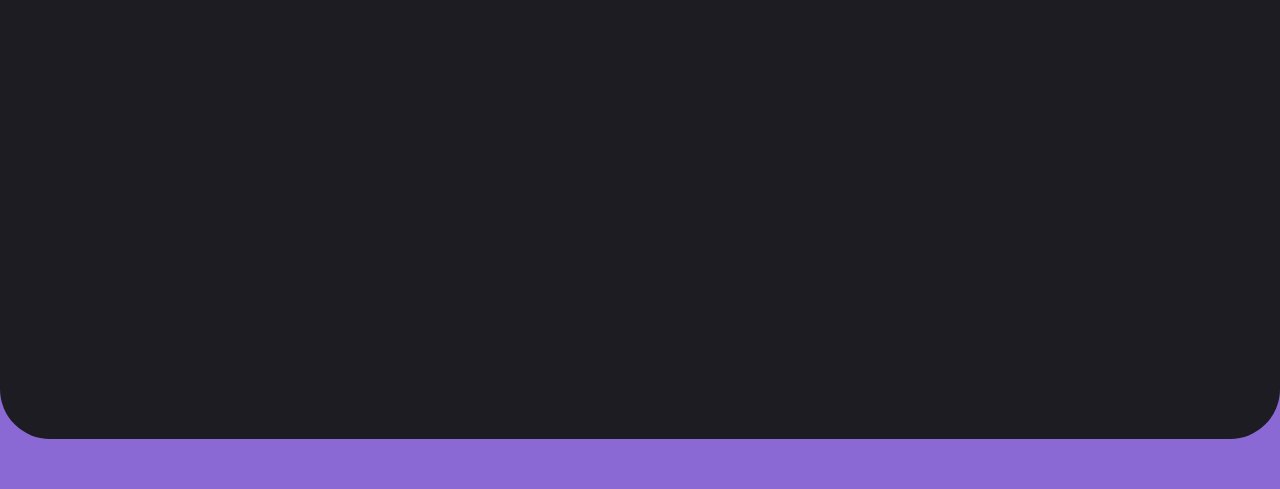
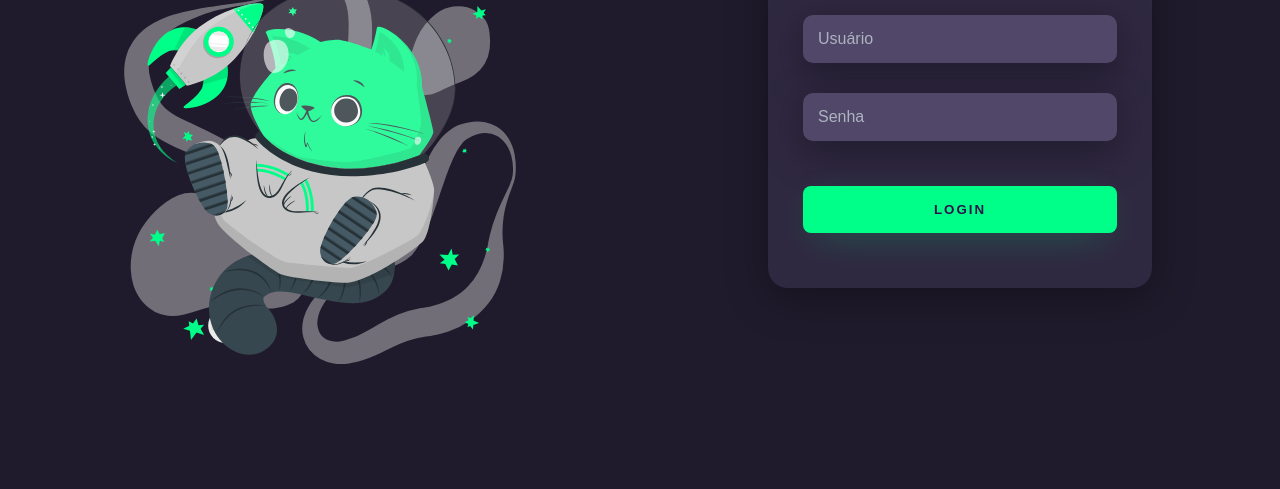
Before and after one commit to enzo-cezarg/ProjetoLogin, a plain HTML site: page index.html in a window 1280 px wide. Shown: the part 311-800 px from the top of the page. Drawn offline with Linux system fonts and the light colour scheme.

Commit message:
pagina finalizada

```diff
--- a/css/style.css
+++ b/css/style.css
@@ -1,24 +1,145 @@
+@import url('https://fonts.googleapis.com/css2?family=Noto+Sans&family=Roboto&display=swap');
+
 * {
     box-sizing: border-box;
 }
 
 body {
     margin: 0px;
+    font-family: 'Noto Sans', sans-serif;
 }
 
 #container {
-    background: #8A69D4;
+    background: #201b2c;
     width: 100vw;
     height: 100vh;
     display: flex;
-    flex-direction: row;
     justify-content: center;
     align-items: center;
 }
 
-#box {
-    width: 1280px;
-    height: 700px;
-    background-color: #1c1c22;
-    border-radius: 50px;
+.left-login {
+    width: 50vw;
+    height: 100vh;
+    display: flex;
+    flex-direction: column;
+    justify-content: center;
+    align-items: center;
 }
+
+.left-login > h1 {
+    color: #77ffc0;
+    font-size: 3vw;
+}
+
+.left-login-image {
+    width: 35vw;
+}
+
+.right-login {
+    width: 50vw;
+    height: 100vh;
+    display: flex;
+    justify-content: center;
+    align-items: center;
+}
+
+.card-login {
+    width: 60%;
+    display: flex;
+    justify-content: center;
+    align-items: center;
+    flex-direction: column;
+    padding: 30px 35px;
+    background: #2f2841;
+    border-radius: 20px;
+    box-shadow: 0px 10px 40px #00000056;
+}
+
+.card-login > h1 {
+    color: #00ff88;
+    font-weight: 800;
+}
+
+.fieldholder {
+    width: 100%;
+}
+
+.textfield {
+    width: 100%;
+    display: flex;
+    flex-direction: column;
+    align-items: flex-start;
+    justify-content: center;
+    margin: 10px 0px;
+}
+
+.textfield > label > input {
+    width: 100%;
+    border: none;
+    border-radius: 10px;
+    padding: 15px;
+    background-color: #514869;
+    color: #f0ffffde;
+    font-size: 12pt;
+    box-shadow: 0px 10px 40px #00000056;
+    outline: none;
+}
+
+.textfield > label {
+    color: #f0ffffde;
+    margin-bottom: 10px;
+}
+
+.textfield > label > input::placeholder {
+    color: #f0ffff94;
+}
+
+.btn-login {
+    width: 100%;
+    padding: 16px 0px;
+    margin: 25px;
+    border: none;
+    border-radius: 8px;
+    text-transform: uppercase;
+    font-weight: 800;
+    letter-spacing: 2px;
+    color: #2b134b;
+    background-color: #00ff88;
+    cursor: pointer;
+    box-shadow: 0px 10px 40px -12px #00ff8052;
+}
+
+@media only screen and (max-width: 950px) {
+    .card-login{
+        width: 85%;
+    }
+}
+
+@media only screen and (max-width: 600px) {
+    #container {
+        flex-direction: column;
+    }
+
+    .left-login > h1 {
+        display: none;
+    }
+
+    .left-login {
+        width: 100%;
+        height: auto;
+    }
+
+    .right-login {
+        width: 100%;
+        height: auto;
+    }
+
+    .left-login-image {
+        width: 50vw;
+    }
+
+    .card-login {
+        width: 90%;
+    }
+}
--- a/index.html
+++ b/index.html
@@ -3,17 +3,31 @@
 
 <head>
     <meta charset="UTF-8">
+    <meta http-equiv="X-UA-Compatible" content="IE-edge">
+    <meta name="viewport" content="width=device-width, initial-scale=1.0">
+    <link rel="stylesheet" href="css/style.css">
     <title>Login</title>
-    <link rel="stylesheet" href="css/style.css">
 </head>
 <body>
     <div id="container">
-        <div id="box">
-            <div id="ad">
-
-            </div>
-            <div id="signup">
-
+         <div class="left-login">
+                <h1>Faça login<br>E entre para a nossa equipe</h1>
+                <img src="images/cat-astronaut-animate.svg" class="left-login-image" alt="astronaut-cat">
+        </div>
+        <div class="right-login">
+                <div class="card-login">
+                <h1>LOGIN</h1>
+                <div class="textfield">
+                    <label class="fieldholder">
+                        <input type="text" name="user" placeholder="Usuário">
+                    </label>
+                </div>
+                <div class="textfield">
+                    <label class="fieldholder">
+                        <input type="password" name="password" placeholder="Senha">
+                    </label>
+                </div>
+                <button class="btn-login">Login</button>
             </div>
         </div>
     </div>
```
Also changed, not shown: images/cat-astronaut-animate.svg (added).
